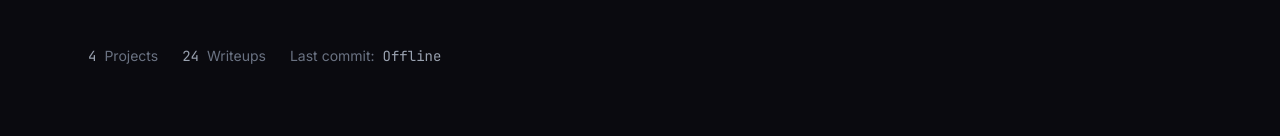
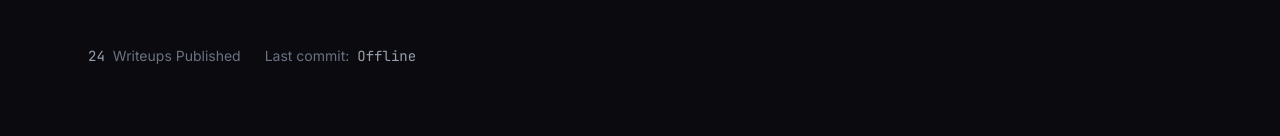
Before and after one commit to haridevp/haridevp.github.io, a React (Vite) app: page / in a window 1280 px wide. Shown: the part 529-665 px from the top of the page. Built offline with nearby package versions, Linux system fonts and the light colour scheme; no server answers.

Commit message:
fix: remove project count from hero stats

```diff
--- a/src/components/App.jsx
+++ b/src/components/App.jsx
@@ -252,10 +252,7 @@ export default function App() {
           {/* Stats Row */}
           <div className="flex flex-wrap gap-6 text-sm animate-fade-in-up delay-500">
             <div className="flex items-center gap-2 text-gray-500">
-              <span className="font-mono text-gray-400">{RESUME_DATA.projects?.length || 0}</span> Projects
-            </div>
-            <div className="flex items-center gap-2 text-gray-500">
-              <span className="font-mono text-gray-400">{BLOG_POSTS.length}</span> Writeups
+              <span className="font-mono text-gray-400">{BLOG_POSTS.length}</span> Writeups Published
             </div>
             <div className="flex items-center gap-2 text-gray-500">
               Last commit: <span className="font-mono text-gray-400">{lastCommit}</span>
```
